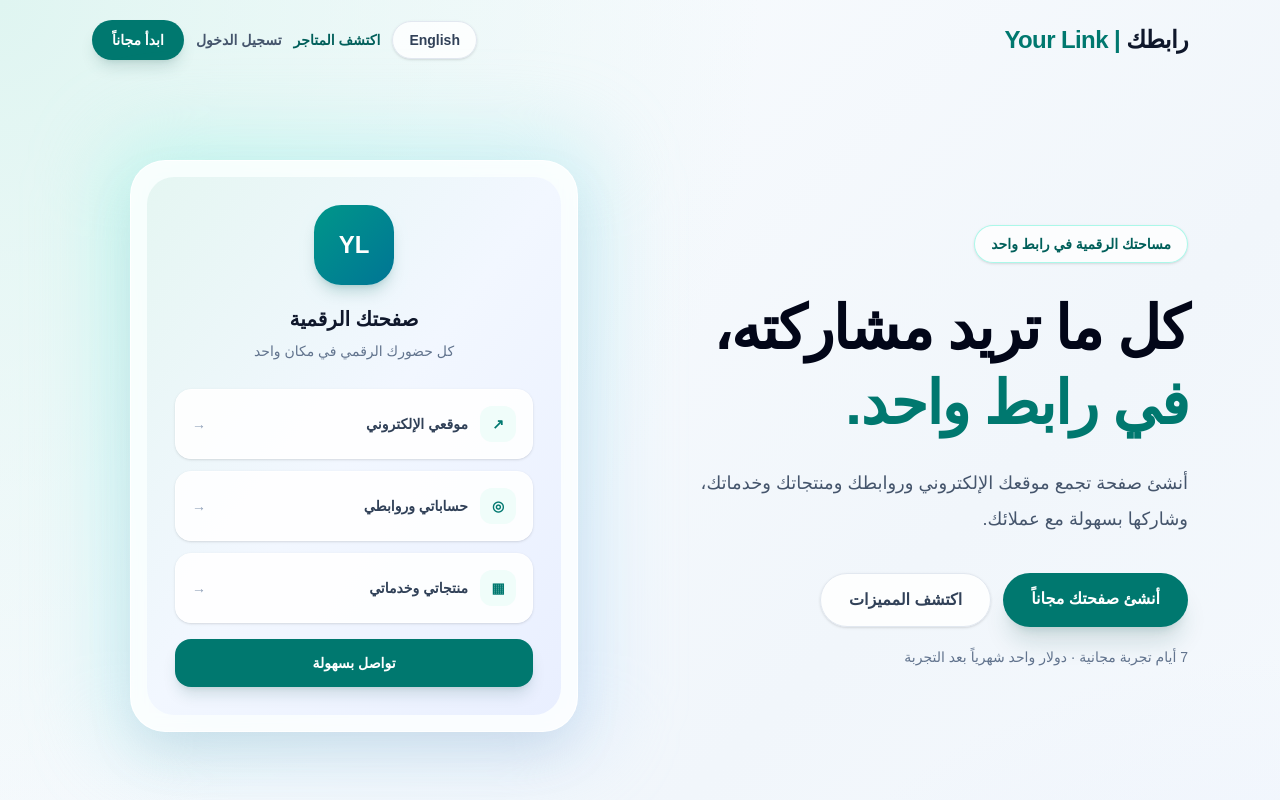
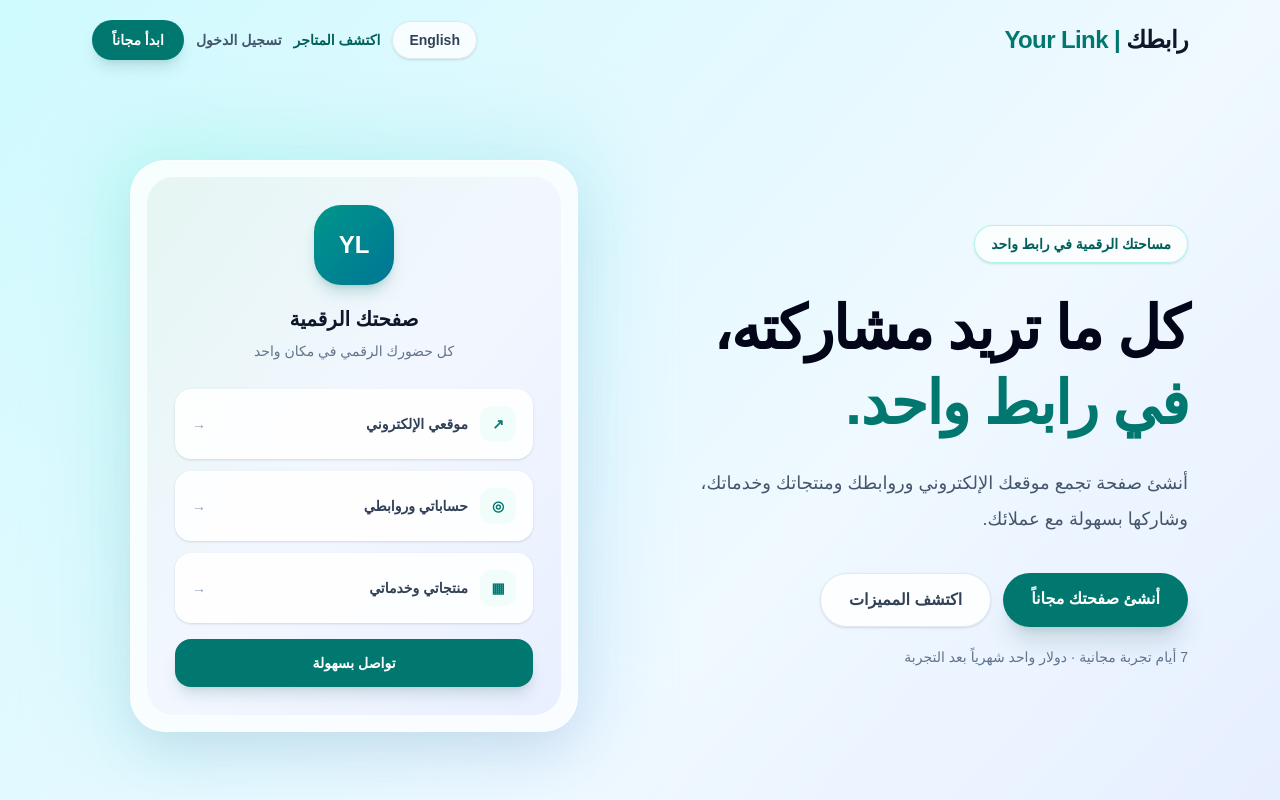
Before and after one commit to zainmuawiyah123-png/smart_link, a Next.js app: page / in a window 1280 px wide. Shown: the top 800 px of the page. Built offline with nearby package versions, Linux system fonts and the light colour scheme.

Commit message:
Make homepage background visibly brighter and more colorful

```diff
--- a/app/page.tsx
+++ b/app/page.tsx
@@ -36,7 +36,7 @@ export default function Home() {
     ],
     footer:"Your digital page in one link"
   };
-  return <main dir={ar ? "rtl" : "ltr"} lang={language} className="min-h-screen overflow-hidden bg-[radial-gradient(ellipse_at_top_left,_#dff5f1_0%,_transparent_42%),radial-gradient(ellipse_at_bottom_right,_#e5edff_0%,_transparent_38%),linear-gradient(135deg,#fbfdff_0%,#f1f6fb_55%,#f8fbff_100%)] text-slate-800">
+  return <main dir={ar ? "rtl" : "ltr"} lang={language} className="min-h-screen overflow-hidden bg-gradient-to-br from-cyan-100 via-sky-50 to-indigo-100 text-slate-800">
     <header className="mx-auto flex max-w-6xl flex-wrap items-center justify-between gap-4 px-5 py-5 sm:px-7">
       <a href="/" className="text-2xl font-black tracking-tight text-slate-900">رابطك <span className="text-teal-700">| Your Link</span></a>
       <nav className="flex flex-wrap items-center gap-3">
```
